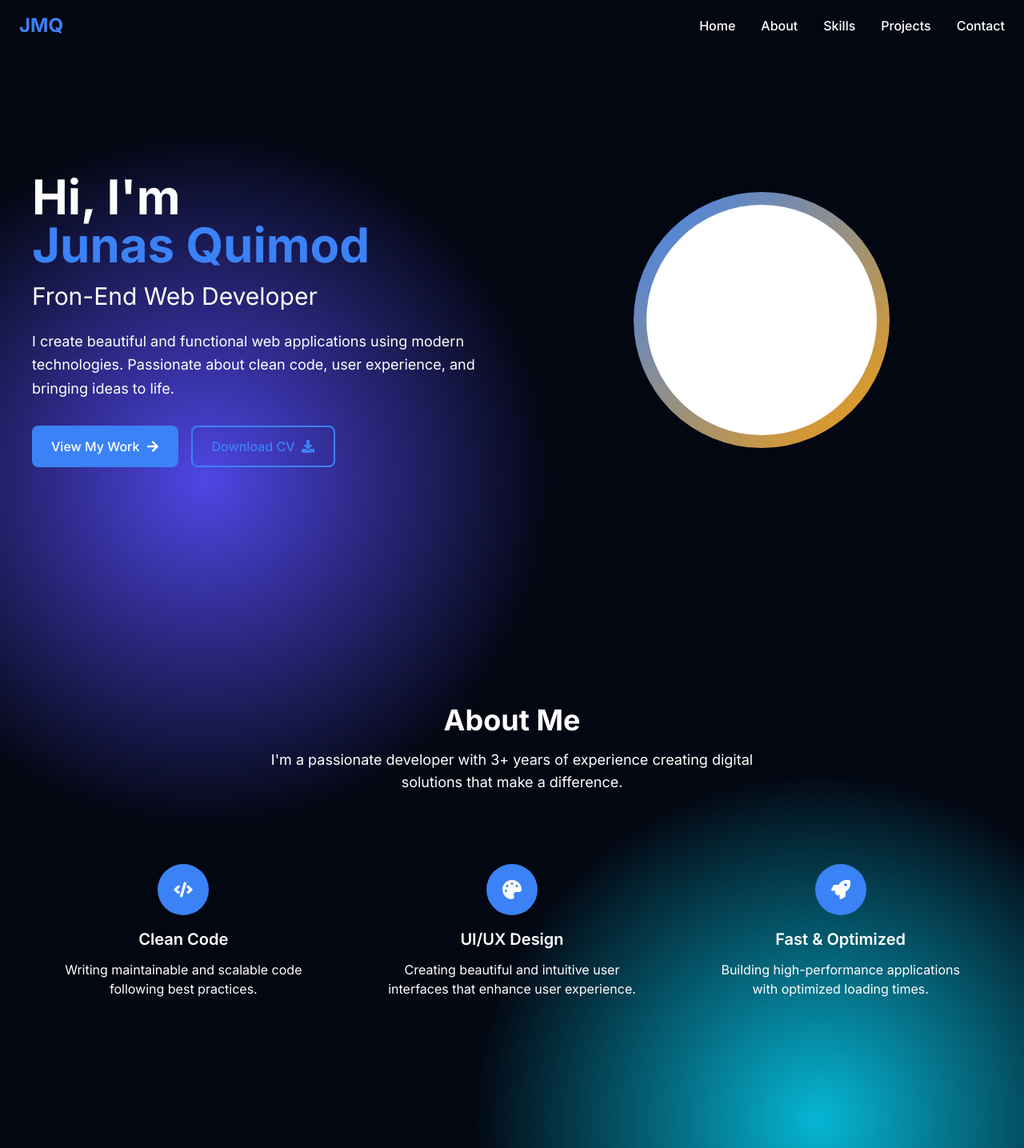
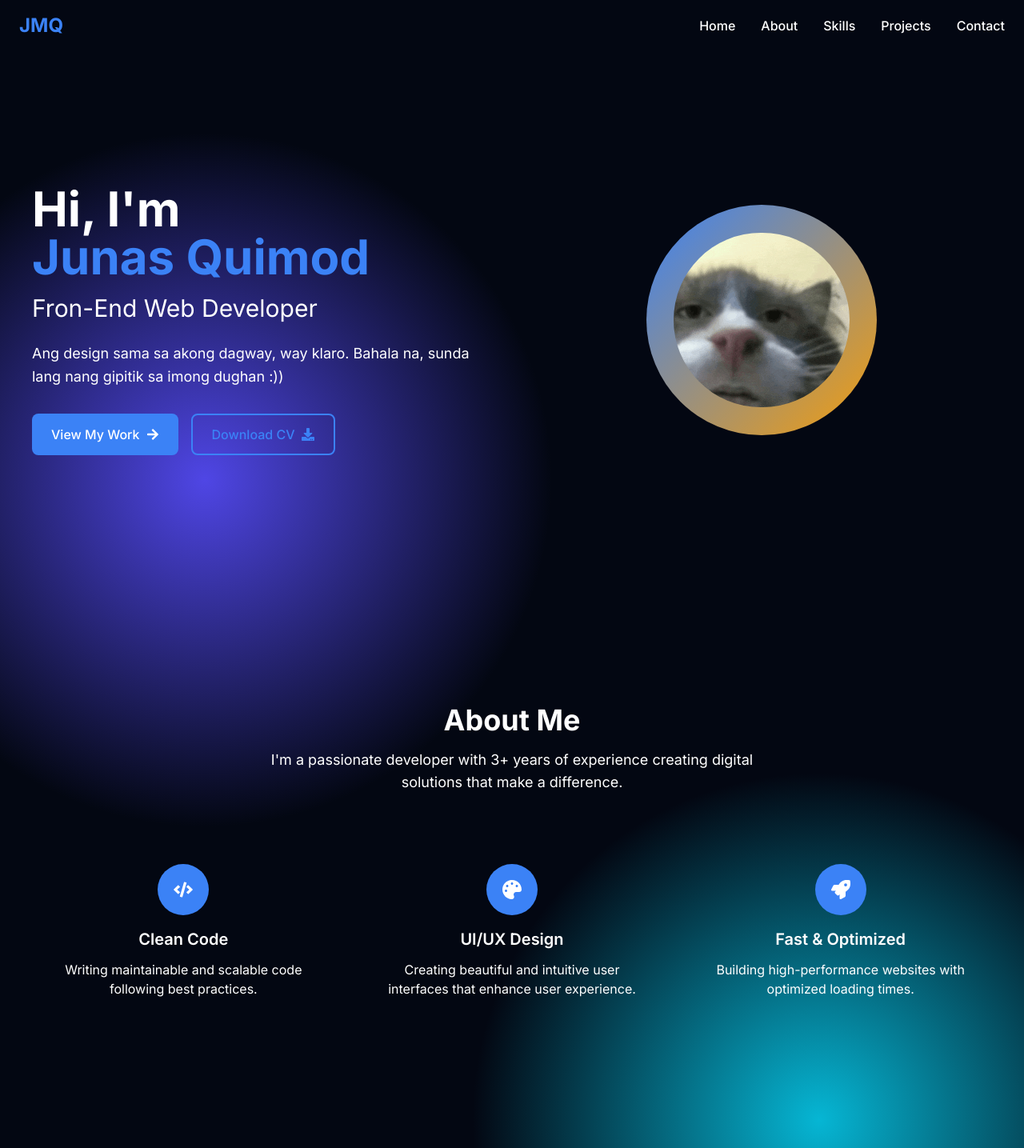
Before and after one commit to rest1npeas/jmq.github.io, a React (Vite) app: page / in a window 1280 px wide. Shown: the top 1435 px of the page at 80% size. Built offline with nearby package versions, Linux system fonts and the light colour scheme; the HTML template or start-up script is replaced by a standard one.

Commit message:
11percent

```diff
--- a/src/components/About.jsx
+++ b/src/components/About.jsx
@@ -16,7 +16,7 @@ const About = () => {
     {
       icon: FaRocket,
       title: 'Fast & Optimized',
-      description: 'Building high-performance applications with optimized loading times.'
+      description: 'Building high-performance websites with optimized loading times.'
     }
   ]
 
--- a/src/components/Hero.jsx
+++ b/src/components/Hero.jsx
@@ -14,8 +14,7 @@ const Hero = () => {
               Fron-End Web Developer
             </h2>
             <p className="text-lg mb-8 leading-relaxed">
-              I create beautiful and functional web applications using modern technologies.
-              Passionate about clean code, user experience, and bringing ideas to life.
+              Ang design sama sa akong dagway, way klaro. Bahala na, sunda lang nang gipitik sa imong dughan :))
             </p>
             <div className="flex flex-wrap gap-4">
               <a href="#projects" className="btn-primary flex items-center gap-2">
@@ -28,9 +27,9 @@ const Hero = () => {
           </div>
 
           <div className="relative">
-            <div className="w-80 h-80 mx-auto bg-gradient-to-br from-primary to-accent rounded-full flex items-center justify-center">
-              <div className="w-72 h-72 bg-white rounded-full flex items-center justify-center">
-                <span className="text-6xl"></span>
+            <div className="w-72 h-72 mx-auto bg-gradient-to-br from-primary to-accent rounded-full flex items-center justify-center">
+              <div className="w-72 h-72 rounded-full flex items-center justify-center">
+               <figure><img className="rounded-full w-full" src="/src/images/cattt.png" alt="wa gyud ta ani"></img></figure>
               </div>
             </div>
           </div>
```
Also changed, not shown: src/images/cattt.png (added).
